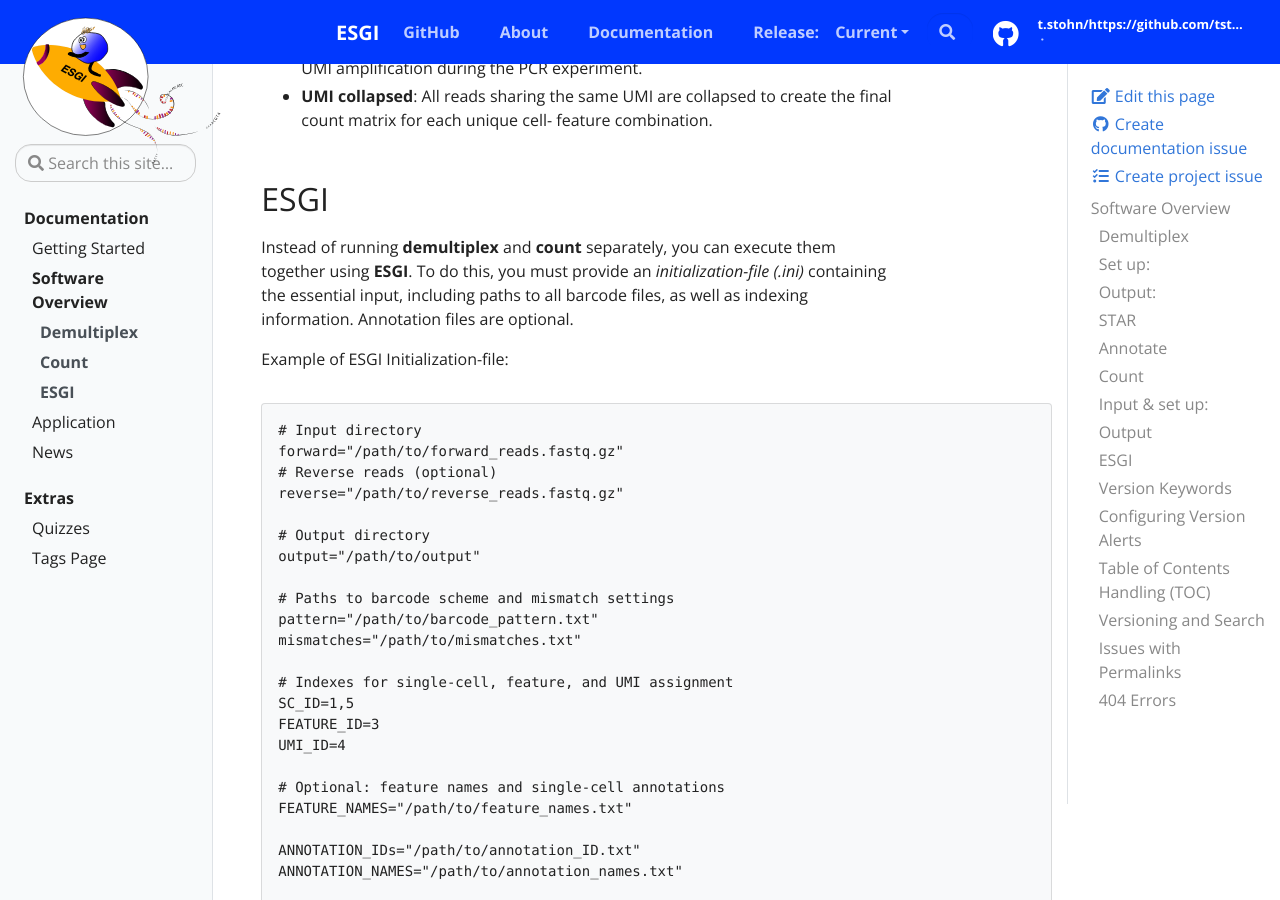
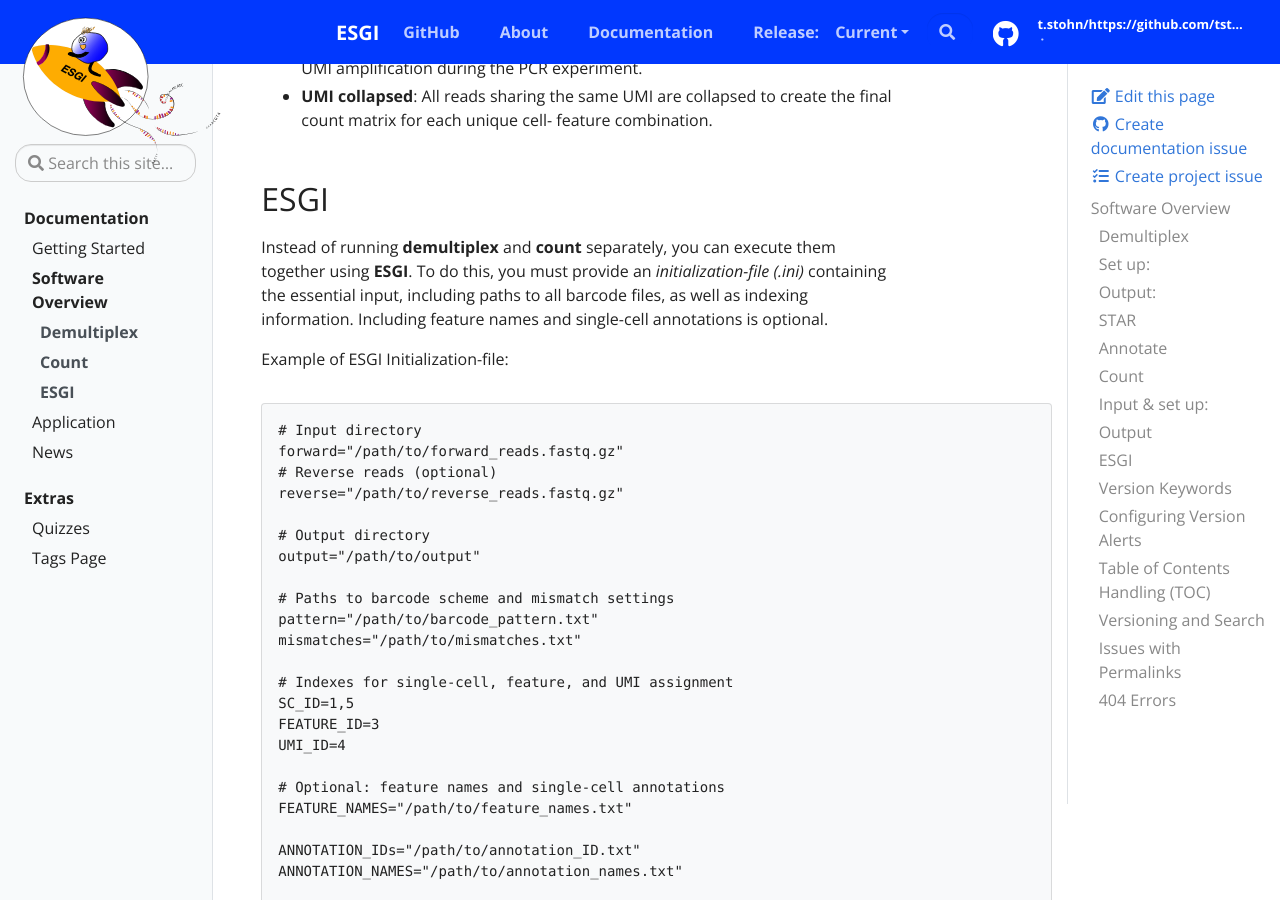
Before and after one commit to tstohn/ESGI.documentation, a Jekyll site: the page built from _docs/software-overview.md, in a window 1280 px wide and 900 px high, scrolled down 5281 px. Built offline with Jekyll 4.4.1, drawn with Linux system fonts in a browser that asks for light colours.

Commit message:
optional input ESGI

````diff
--- a/_docs/software-overview.md
+++ b/_docs/software-overview.md
@@ -123,7 +123,7 @@ The key output are two count matrices (TSV):
 - **UMI collapsed**: All reads sharing the same UMI are collapsed to create the final count matrix for each unique cell- feature combination.
 
 ## ESGI
-Instead of running **demultiplex** and **count** separately, you can execute them together using **ESGI**. To do this, you must provide an *initialization-file (.ini)* containing the essential input, including paths to all barcode files, as well as indexing information. Annotation files are optional.
+Instead of running **demultiplex** and **count** separately, you can execute them together using **ESGI**. To do this, you must provide an *initialization-file (.ini)* containing the essential input, including paths to all barcode files, as well as indexing information. Including feature names and single-cell annotations is optional.
 
 Example of ESGI Initialization-file:
 ```
````
